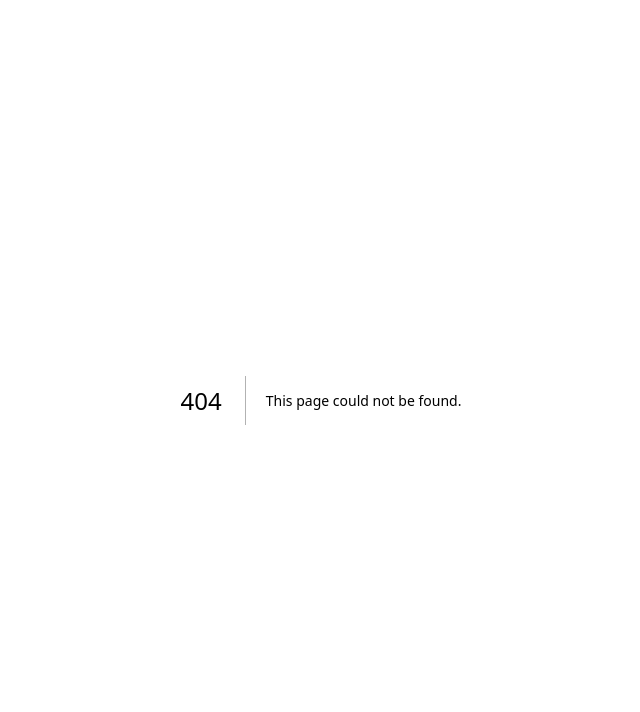
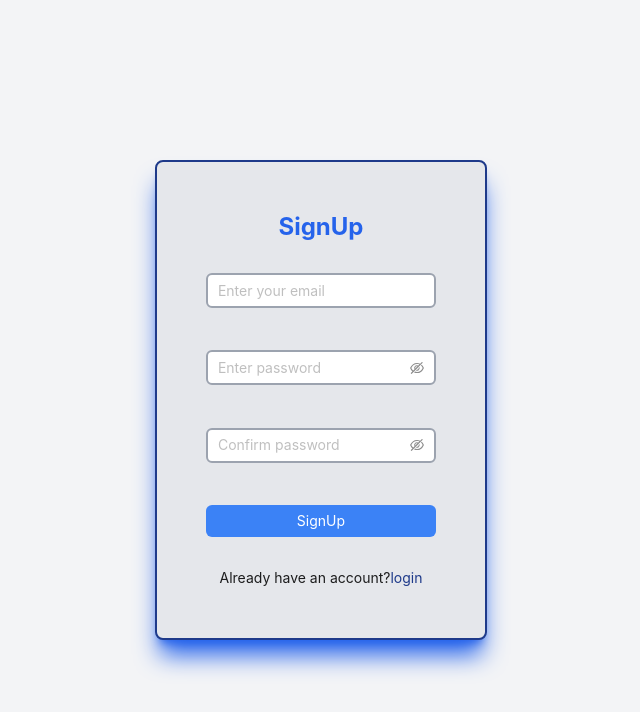
Before and after one commit to ShreeramNew/job-portal-typescript, a Next.js app: page /signup in a window 1280 px wide. Before the commit this address had no page. Shown: the top 712 px of the page, without its empty margins (319-959 px from the left). Built offline with nearby package versions, Linux system fonts and the light colour scheme.

Commit message:
login setup done

```diff
--- a/package.json
+++ b/package.json
@@ -15,6 +15,7 @@
     "next": "14.2.12",
     "react": "^18",
     "react-dom": "^18",
+    "react-hook-form": "^7.53.0",
     "react-icons": "^5.3.0",
     "react-loading": "^2.0.3",
     "react-redux": "^9.1.2",
--- /dev/null
+++ b/src/app/login/employer/page.tsx
@@ -0,0 +1,5 @@
+"use client";
+import Login from "@/components/onboarding/Login";
+export default function Page() {
+   return <Login isEmployer={true}/>;
+}
--- /dev/null
+++ b/src/app/login/page.tsx
@@ -0,0 +1,5 @@
+"use client";
+import Login from "@/components/onboarding/Login";
+export default function Page() {
+   return <Login isEmployer={false}/>;
+}
--- a/src/app/main/jobs/page.tsx
+++ b/src/app/main/jobs/page.tsx
@@ -132,7 +132,7 @@ const ListOfJobs = () => {
    };
 
    return (
-      <div className=" flex justify-center items-center overflow-hidden relative ">
+      <div className=" flex justify-center items-center overflow-x-hidden relative ">
          <div className=" hidden md:flex lg:flex flex-col w-[400px] h-[110vh] relative pt-[60px]">
             <FilterCard />
          </div>
--- /dev/null
+++ b/src/app/signup/employer/page.tsx
@@ -0,0 +1,5 @@
+"use client";
+import Signup from "@/components/onboarding/Signup";
+export default function Page() {
+   return <Signup isEmployer={true} />;
+}
--- /dev/null
+++ b/src/app/signup/page.tsx
@@ -0,0 +1,5 @@
+"use client";
+import Signup from "@/components/onboarding/Signup";
+export default function Page() {
+   return <Signup isEmployer={false} />;
+}
--- a/src/components/NavBar.tsx
+++ b/src/components/NavBar.tsx
@@ -12,7 +12,7 @@ export default function NavBar() {
    const onSearch: SearchProps["onSearch"] = (value, _e, info) => alert(value);
    const router = useRouter();
    return (
-      <div className="hidden w-full md:flex justify-center items-center gap-[30px] sticky top-0 z-50 bg-gray-300 p-[20px] ">
+      <div className="hidden w-full md:flex justify-center items-center gap-[30px] sticky top-0 z-50 bg-gray-300 p-[20px] text-gray-800 ">
          <div
             className=" absolute left-[150px] z-[60] cursor-pointer"
             onClick={() => router.push("/main/home")}
@@ -37,10 +37,10 @@ export default function NavBar() {
             size="large"
             onSearch={onSearch}
          />
-         <div className="cursor-pointer bg-blue-500 p-[10px] rounded-md text-white flex items-center justify-center hover:scale-[1.02] ">
+         <div className="cursor-pointer bg-blue-500 p-[10px] rounded-md text-white flex items-center justify-center hover:scale-[1.02]" onClick={()=>router.push("/login")}>
             Get Started <GoArrowUpRight color="white" />
          </div>
-         <div className="cursor-pointer bg-gray-700 p-[10px] rounded-md text-white flex items-center justify-center hover:scale-[1.02] ">
+         <div className="cursor-pointer bg-gray-700 p-[10px] rounded-md text-white flex items-center justify-center hover:scale-[1.02] " onClick={()=>router.push("/login/employer")}>
             Employer <GoArrowUpRight color="white" />
          </div>
       </div>
--- a/src/components/cards/FilterCard.tsx
+++ b/src/components/cards/FilterCard.tsx
@@ -84,7 +84,7 @@ export default function FilterCard() {
       console.log(key);
    };
    return (
-      <div className="w-[100%] lg:w-[300px] h-[99vh] bg-white border-2 border-gray-100 lg:ml-[60px] lg:mt-[10px] shadow-2xl rounded-xl">
+      <div className="w-[100%] lg:w-[300px] h-auto  bg-white border-2 border-gray-100 lg:ml-[60px] lg:mt-[10px] shadow-2xl rounded-xl">
          <div className="hidden lg:flex md:flex justify-between items-center p-[20px] border-b- border-gray-800">
             <div className=" flex justify-center items-center gap-[8px]">
                <div>Filters</div>
--- /dev/null
+++ b/src/components/onboarding/Login.tsx
@@ -0,0 +1,78 @@
+"use client";
+import { useRouter } from "next/navigation";
+import { useForm, SubmitHandler } from "react-hook-form";
+import { Button, Checkbox, Form, Input } from "antd";
+import type { FormProps } from "antd";
+
+export default function Login({ isEmployer }: { isEmployer: boolean }) {
+   const router = useRouter();
+   type FieldType = {
+      email?: string;
+      password?: string;
+   };
+   const onFinish: FormProps<FieldType>["onFinish"] = (values) => {
+      console.log("Success:", values);
+   };
+
+   const onFinishFailed: FormProps<FieldType>["onFinishFailed"] = (errorInfo) => {
+      console.log("Failed:", errorInfo);
+   };
+
+   return (
+      <div className="w-full h-[100vh] border- border-red-800 flex justify-center items-center bg-gray-100">
+         <div className=" border-blue-900 border-2 w-[26%] h-[60%] rounded-lg shadow-blue-600 shadow-xl bg-gray-200">
+            <Form
+               name="basic"
+               onFinish={onFinish}
+               onFinishFailed={onFinishFailed}
+               autoComplete="on"
+               className=" border- border-green-900 h-full !w-full flex justify-center items-center flex-col gap-[25px] rounded-lg"
+            >
+               <h2 className=" text-blue-600 font-bold text-2xl">Login</h2>
+
+               <Form.Item<FieldType>
+                  name="email"
+                  rules={[{ required: true, message: "Please enter a valid email!" }]}
+                  className="w-[70%] m-0 h-[10%]"
+               >
+                  <Input
+                     className=" border-2 border-gray-400 rounded-md px-[10px] py-[2px]  outline-none  h-[35px]"
+                     placeholder="Enter your email"
+                  />
+               </Form.Item>
+
+               <Form.Item<FieldType>
+                  name="password"
+                  rules={[{ required: true, message: "Please input your password!" }]}
+                  className="w-[70%] m-0 h-[10%]"
+               >
+                  <Input.Password
+                     className=" border-2 border-gray-400 rounded-md px-[10px] py-[2px] outline-none  h-[35px]"
+                     placeholder="Enter password"
+                  />
+               </Form.Item>
+
+               <Form.Item className="w-[70%] m-0">
+                  <button
+                     type="submit"
+                     className=" bg-blue-500 py-[5px] rounded-md w-full text-white "
+                  >
+                     Login
+                  </button>
+               </Form.Item>
+               <p>
+                  Don't you have an account?
+                  <span
+                     className=" text-blue-900 hover:underline cursor-pointer"
+                     onClick={() =>
+                        isEmployer ? router.push("/signup/employer") : router.push("/signup")
+                     }
+                  >
+                     SignUp
+                  </span>
+               </p>
+            </Form>
+         </div>
+      </div>
+   );
+}
--- /dev/null
+++ b/src/components/onboarding/Signup.tsx
@@ -0,0 +1,91 @@
+"use client";
+
+import React from "react";
+import { useRouter } from "next/navigation";
+import { useForm, SubmitHandler } from "react-hook-form";
+import { Button, Checkbox, Form, Input } from "antd";
+import type { FormProps } from "antd";
+
+export default function Signup({ isEmployer }: { isEmployer: boolean }) {
+   const router = useRouter();
+   type FieldType = {
+      email?: string;
+      password?: string;
+      confirm?: string;
+   };
+   const onFinish: FormProps<FieldType>["onFinish"] = (values) => {
+      console.log("Success:", values);
+   };
+
+   const onFinishFailed: FormProps<FieldType>["onFinishFailed"] = (errorInfo) => {
+      console.log("Failed:", errorInfo);
+   };
+   return (
+      <div className="w-full h-[100vh] border- border-red-800 flex justify-center items-center bg-gray-100">
+         <div className=" border-blue-900 border-2 w-[26%] h-[60%] rounded-lg shadow-blue-600 shadow-xl bg-gray-200">
+            <Form
+               name="basic"
+               onFinish={onFinish}
+               onFinishFailed={onFinishFailed}
+               autoComplete="on"
+               className=" border- border-green-900 h-full !w-full flex justify-center items-center flex-col gap-[30px] rounded-lg"
+            >
+               <h2 className=" text-blue-600 font-bold text-2xl">SignUp</h2>
+
+               <Form.Item<FieldType>
+                  name="email"
+                  rules={[{ required: true, message: "Please enter a valid email!" }]}
+                  className="w-[70%] m-0 h-[10%]"
+               >
+                  <Input
+                     className=" border-2 border-gray-400 rounded-md px-[10px] py-[2px]  outline-none  h-[35px]"
+                     placeholder="Enter your email"
+                  />
+               </Form.Item>
+
+               <Form.Item<FieldType>
+                  name="password"
+                  rules={[{ required: true, message: "Please input your password!" }]}
+                  className="w-[70%] m-0 h-[10%]"
+               >
+                  <Input.Password
+                     className=" border-2 border-gray-400 rounded-md px-[10px] py-[2px] outline-none  h-[35px]"
+                     placeholder="Enter password"
+                  />
+               </Form.Item>
+
+               <Form.Item<FieldType>
+                  name="confirm"
+                  rules={[{ required: true, message: "Please confirm password!" }]}
+                  className="w-[70%] m-0 h-[10%] "
+               >
+                  <Input.Password
+                     className=" border-2 border-gray-400 rounded-md px-[10px] py-[2px] outline-none h-[35px]"
+                     placeholder="Confirm password"
+                  />
+               </Form.Item>
+
+               <Form.Item className="w-[70%] m-0">
+                  <button
+                     type="submit"
+                     className=" bg-blue-500 py-[5px] rounded-md w-full text-white "
+                  >
+                     SignUp
+                  </button>
+               </Form.Item>
+               <p>
+                  Already have an account?
+                  <span
+                     className=" text-blue-900 hover:underline cursor-pointer"
+                     onClick={() =>
+                        isEmployer ? router.push("/login/employer") : router.push("/login")
+                     }
+                  >
+                     login
+                  </span>
+               </p>
+            </Form>
+         </div>
+      </div>
+   );
+}
```
Also changed, not shown: 2 other files (tests, documents, lock files or other folders).
